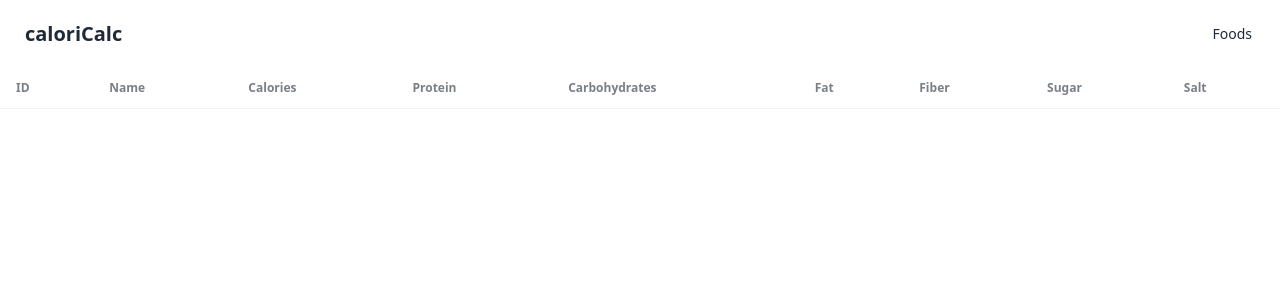
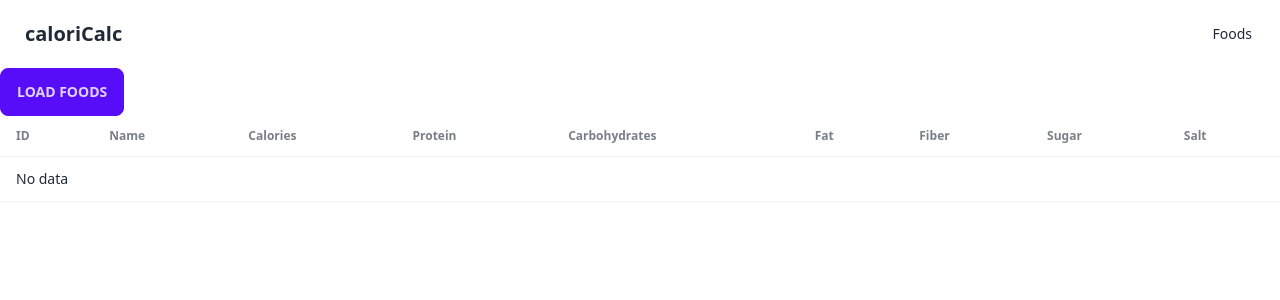
Before and after one commit to mstrlc/itu-project, a SvelteKit app in the folder caloricalc/: page /foods in a window 1280 px wide. Shown: the top 300 px of the page. Built offline with nearby package versions, Linux system fonts and the light colour scheme.

Commit message:
fix foods page JSON loading

```diff
--- a/caloricalc/src/routes/api/foods/+server.js
+++ b/caloricalc/src/routes/api/foods/+server.js
@@ -3,9 +3,12 @@
 import foods from '$lib/data/foods.json';
 
 export async function GET({ }) {
-    return new Response(JSON.stringify(foods), {
-        headers: {
-            'content-type': 'application/json'
+    return new Response(
+        JSON.stringify(foods),
+        {
+            headers: {
+                'content-type': 'application/json'
+            }
         }
-    });
+    );
 }
--- a/caloricalc/src/routes/foods/+page.svelte
+++ b/caloricalc/src/routes/foods/+page.svelte
@@ -1,19 +1,17 @@
 <script>
 	/** @type {import('./$types').PageData} */
-	var foods = [];
 
-	import { onMount } from 'svelte';
+	var foods;
 
-	onMount(async () => {
-		const res = await fetch('/api/foods', {
-			method: 'GET'
-		});
-		var json = await res.json();
-		foods = json.foods;
-	});
+	async function getFoods() {
+        const res = await fetch('/api/foods');
+        const data = await res.json();
+        foods = data;
+};
 </script>
 
-<div class="overflow-x-auto">
+<div>
+	<button class="btn btn-primary" on:click={getFoods}>Load foods</button>
 	<table class="table table-zebra">
 		<thead>
 			<tr>
@@ -29,6 +27,7 @@
 			</tr>
 		</thead>
 		<tbody>
+			{#if foods}
 				{#each foods as food}
 					<tr>
 						<td>{food.id}</td>
@@ -42,6 +41,11 @@
 						<td>{food.salt} g</td>
 					</tr>
 				{/each}
+			{:else}
+			<tr>
+				<td colspan="9">No data</td>
+			</tr>
+			{/if}
 		</tbody>
 	</table>
 </div>
```
Lines whose indentation alone changed are shown as unchanged.
